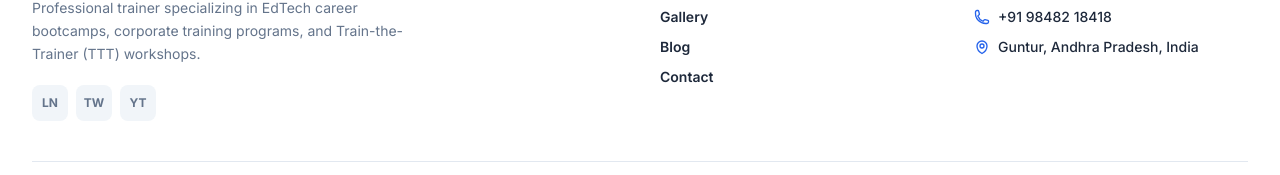
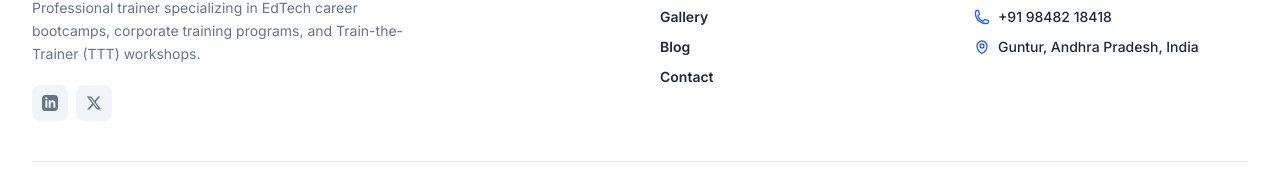
Before and after one commit to jaswanthnarne/Profile_UI, a React (Vite) app: page /blog in a window 1280 px wide. Shown: the part 1000-1175 px from the top of the page. Built offline with nearby package versions, Linux system fonts and the light colour scheme; no server answers.

Commit message:
feat(footer): replace text socials with LinkedIn and Twitter/X SVG icons and links

```diff
--- a/src/components/Footer.jsx
+++ b/src/components/Footer.jsx
@@ -21,17 +21,34 @@ export default function Footer() {
             </p>
             <div className="flex gap-2 mt-5">
               {[
-                { name: 'LinkedIn', label: 'LN' },
-                { name: 'Twitter', label: 'TW' },
-                { name: 'YouTube', label: 'YT' },
-              ].map(({ name, label }) => (
+                {
+                  name: 'LinkedIn',
+                  url: 'https://www.linkedin.com/in/jashu7/',
+                  icon: (
+                    <svg className="w-4 h-4" fill="currentColor" viewBox="0 0 24 24" aria-hidden="true">
+                      <path fillRule="evenodd" d="M19 0h-14c-2.761 0-5 2.239-5 5v14c0 2.761 2.239 5 5 5h14c2.762 0 5-2.239 5-5v-14c0-2.761-2.238-5-5-5zm-11 19h-3v-11h3v11zm-1.5-12.268c-.966 0-1.75-.779-1.75-1.75s.784-1.75 1.75-1.75 1.75.779 1.75 1.75-.784 1.75-1.75 1.75zm13.5 12.268h-3v-5.604c0-3.368-4-3.113-4 0v5.604h-3v-11h3v1.765c1.396-2.586 7-2.777 7 2.476v6.759z" clipRule="evenodd" />
+                    </svg>
+                  )
+                },
+                {
+                  name: 'Twitter',
+                  url: 'https://x.com/Jaswanth06',
+                  icon: (
+                    <svg className="w-4 h-4" fill="currentColor" viewBox="0 0 24 24" aria-hidden="true">
+                      <path d="M18.244 2.25h3.308l-7.227 8.26 8.502 11.24H16.17l-5.214-6.817L4.99 21.75H1.68l7.73-8.835L1.254 2.25H8.08l4.713 6.231zm-1.161 17.52h1.833L7.084 4.126H5.117z" />
+                    </svg>
+                  )
+                }
+              ].map(({ name, url, icon }) => (
                 <a
                   key={name}
-                  href="#"
-                  className="w-9 h-9 rounded-lg bg-surface-100 hover:bg-brand-50 hover:text-brand-600 flex items-center justify-center text-surface-500 text-xs font-bold transition-all duration-200"
+                  href={url}
+                  target="_blank"
+                  rel="noopener noreferrer"
+                  className="w-9 h-9 rounded-lg bg-surface-100 hover:bg-brand-50 hover:text-brand-600 flex items-center justify-center text-surface-500 transition-all duration-200"
                   title={name}
                 >
-                  {label}
+                  {icon}
                 </a>
               ))}
             </div>
--- a/src/pages/Home.jsx
+++ b/src/pages/Home.jsx
@@ -166,8 +166,7 @@ function ProjectCard({ project }) {
                   {project.media.map((_, i) => (
                     <span
                       key={i}
-                      className={`w-1.5 h-1.5 rounded-full transition-all ${
-                        activeMediaIdx === i ? 'bg-white w-2.5' : 'bg-white/50'
+                      className={`w-1.5 h-1.5 rounded-full transition-all ${activeMediaIdx === i ? 'bg-white w-2.5' : 'bg-white/50'
                         }`}
                     />
                   ))}
@@ -440,7 +439,7 @@ export default function Home() {
           </h1>
 
           <p className="text-slate-600 text-base md:text-lg leading-relaxed mb-8 max-w-xl">
-            I'm <strong className="text-slate-800 font-bold">Jaswanth Narne</strong>, a senior technical consultant executing highly effective code bootcamps for EdTech academies, specialized workshops for corporate engineering teams, and Train-the-Trainer (TTT) frameworks.
+            I'm <strong className="text-slate-800 font-bold">Jaswanth Narne</strong>, a Technical Consultant executing highly effective code bootcamps for EdTech academies, specialized workshops for corporate engineering teams, and Train-the-Trainer (TTT) frameworks.
           </p>
 
           <div className="flex flex-wrap gap-4">
@@ -455,9 +454,9 @@ export default function Home() {
           {/* Glowing Metrics grid */}
           <div className="grid grid-cols-3 gap-4 mt-12 max-w-lg">
             {[
-              { value: '12K+', label: 'Students' },
+              { value: '1200+', label: 'Students' },
               { value: '45+', label: 'Cohorts' },
-              { value: '500+', label: 'Trainers' },
+              { value: '50+', label: 'Trainers' },
             ].map(({ value, label }) => (
               <div key={label} className="bg-white border border-slate-200 px-4 py-4 rounded-2xl shadow-soft hover:shadow-card hover:border-brand-200 transition-all duration-300">
                 <div className="font-display text-2xl md:text-3xl font-extrabold text-brand-600 leading-none">{value}</div>
@@ -494,8 +493,7 @@ export default function Home() {
                   key={tab.name}
                   type="button"
                   onClick={() => setHeroActiveTab(tab.name)}
-                  className={`px-4 py-2 font-mono flex items-center gap-1.5 border-r border-slate-800 transition-colors ${
-                    heroActiveTab === tab.name
+                  className={`px-4 py-2 font-mono flex items-center gap-1.5 border-r border-slate-800 transition-colors ${heroActiveTab === tab.name
                     ? 'bg-slate-900 text-white font-bold border-b border-b-brand-500'
                     : 'bg-slate-950/60 text-slate-500 hover:text-slate-300'
                     }`}
@@ -673,8 +671,7 @@ export default function Home() {
               key={cat}
               type="button"
               onClick={() => setActiveCategory(cat)}
-              className={`px-5 py-2.5 rounded-xl text-xs font-bold transition-all duration-200 ${
-                activeCategory === cat
+              className={`px-5 py-2.5 rounded-xl text-xs font-bold transition-all duration-200 ${activeCategory === cat
                 ? 'bg-brand-600 text-white shadow-soft scale-[1.02]'
                 : 'bg-white border border-slate-200 text-slate-600 hover:bg-slate-100'
                 }`}
@@ -751,8 +748,7 @@ export default function Home() {
                 key={campus}
                 type="button"
                 onClick={() => setMomentsCategory(campus)}
-                className={`px-5 py-2.5 rounded-xl text-xs font-bold transition-all duration-200 ${
-                  momentsCategory === campus
+                className={`px-5 py-2.5 rounded-xl text-xs font-bold transition-all duration-200 ${momentsCategory === campus
                   ? 'bg-brand-600 text-white shadow-soft scale-[1.02]'
                   : 'bg-slate-50 border border-slate-200 text-slate-600 hover:bg-slate-100'
                   }`}
```
Lines whose indentation alone changed are shown as unchanged.
